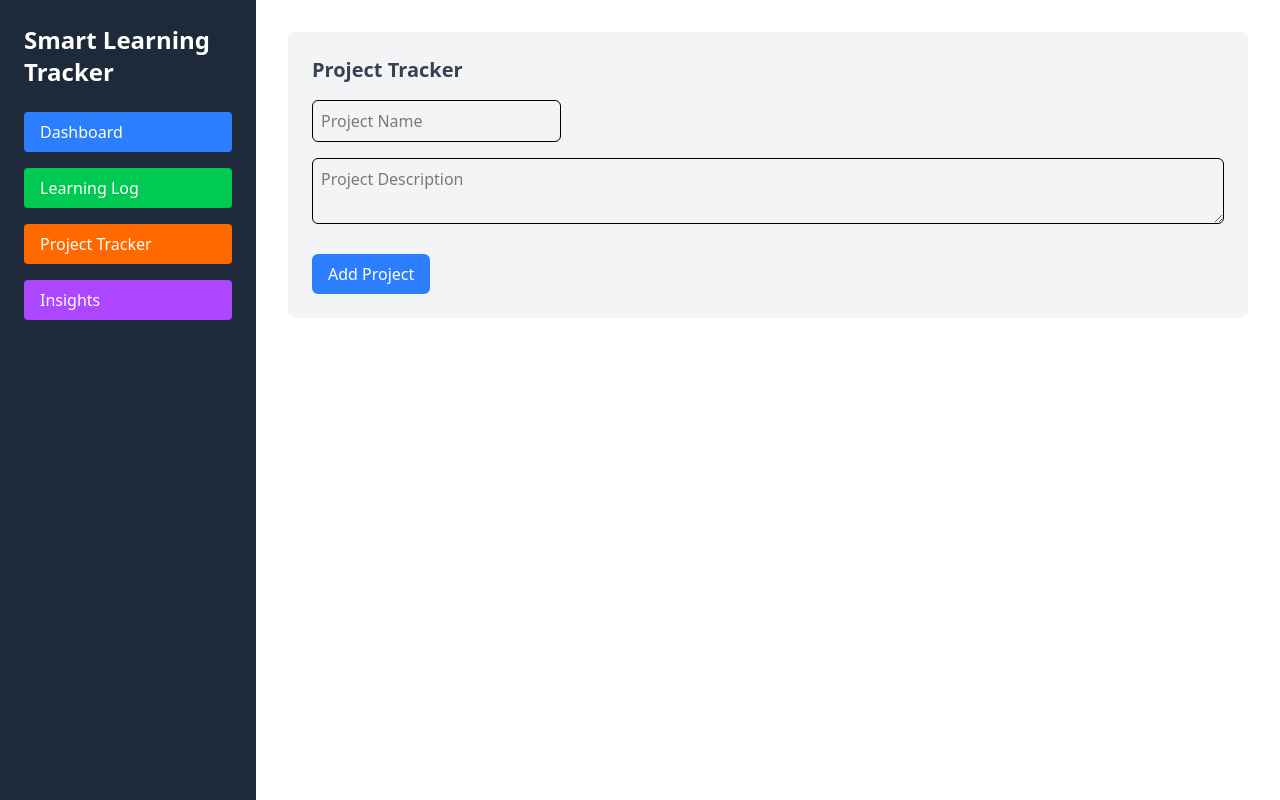
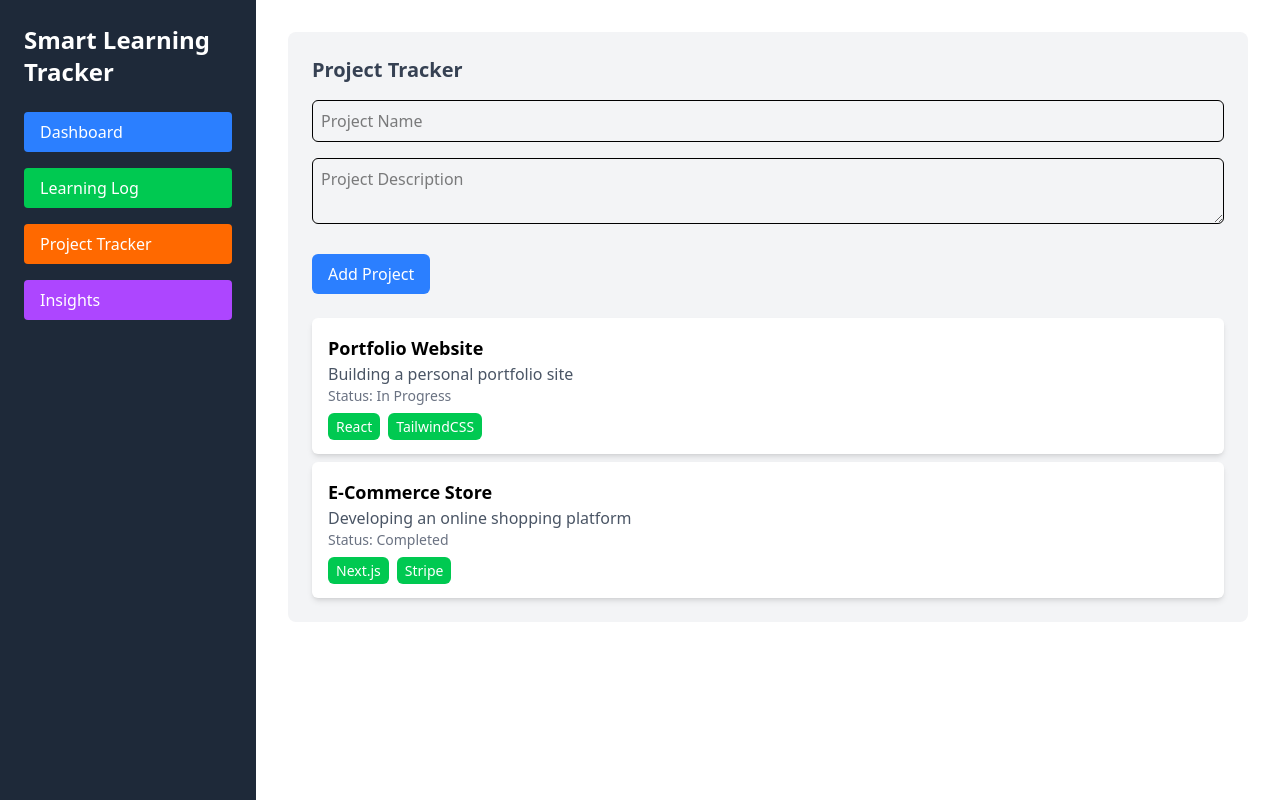
Before and after one commit to henriits/smartLearningTracker, a React (Vite) app: page /project-tracker in a window 1280 px wide. Built offline with nearby package versions, Linux system fonts and the light colour scheme.

Commit message:
feat: enhance Project and Dashboard components with project details and conditional rendering

```diff
--- a/src/App.tsx
+++ b/src/App.tsx
@@ -5,15 +5,35 @@ import LearningLog from "./components/LearningLog";
 import ProjectTracker from "./components/ProjectTracker";
 import Insights from "./components/Insights";
 
+interface Project {
+  id: number;
+  name: string;
+  description: string;
+  status: "In Progress" | "Completed" | "On Hold";
+  tags: string[];
+}
+
 function App() {
   const [logs, setLogs] = useState<any[]>([
     { text: "Learned React hooks!", tags: ["React"] },
     { text: "Explored TypeScript generics.", tags: ["TypeScript"] },
   ]);
 
-  const [projects, setProjects] = useState<any[]>([
-    { id: 1, name: "Portfolio Website", status: "In Progress" },
-    { id: 2, name: "E-Commerce Store", status: "Completed" },
+  const [projects, setProjects] = useState<Project[]>([
+    {
+      id: 1,
+      name: "Portfolio Website",
+      status: "In Progress",
+      description: "Building a personal portfolio site",
+      tags: ["React", "TailwindCSS"],
+    },
+    {
+      id: 2,
+      name: "E-Commerce Store",
+      status: "Completed",
+      description: "Developing an online shopping platform",
+      tags: ["Next.js", "Stripe"],
+    },
   ]);
 
   return (
@@ -61,7 +81,12 @@ function App() {
             />
 
             <Route path="/learning-log" element={<LearningLog logs={logs} />} />
-            <Route path="/project-tracker" element={<ProjectTracker />} />
+            <Route
+              path="/project-tracker"
+              element={
+                <ProjectTracker projects={projects} setProjects={setProjects} />
+              }
+            />
             <Route path="/insights" element={<Insights logs={logs} />} />
           </Routes>
         </main>
--- a/src/components/Dashboard.tsx
+++ b/src/components/Dashboard.tsx
@@ -109,11 +109,15 @@ const Dashboard = ({
         {/* Project Summary */}
         <div className="bg-gray-100 shadow-md rounded-lg p-4">
           <h3 className="text-xl font-semibold">Ongoing Projects</h3>
-          {projects.map((project) => (
-            <p key={project.id} className="text-blue-500">
-              {project.name} - {project.status}
-            </p>
-          ))}
+          {projects.length === 0 ? (
+            <p className="text-gray-500">No active projects yet.</p>
+          ) : (
+            projects.map((project) => (
+              <p key={project.id} className="text-blue-500">
+                {project.name} - {project.status}
+              </p>
+            ))
+          )}
         </div>
 
         {/* Achievements */}
--- a/src/components/ProjectTracker.tsx
+++ b/src/components/ProjectTracker.tsx
@@ -8,12 +8,17 @@ interface Project {
   tags: string[];
 }
 
-const ProjectTracker = () => {
-  const [projects, setProjects] = useState<Project[]>([]);
+const ProjectTracker = ({
+  projects,
+  setProjects,
+}: {
+  projects: Project[];
+  setProjects: (projects: Project[]) => void;
+}) => {
   const [newProject, setNewProject] = useState({ name: "", description: "" });
 
   const addProject = () => {
-    if (!newProject.name) return;
+    if (!newProject.name.trim()) return;
     setProjects([
       ...projects,
       {
@@ -21,7 +26,7 @@ const ProjectTracker = () => {
         name: newProject.name,
         description: newProject.description,
         status: "In Progress",
-        tags: ["React", "UI/UX"], // Example default tags
+        tags: ["React", "UI/UX"], // Default tags
       },
     ]);
     setNewProject({ name: "", description: "" });
@@ -31,12 +36,12 @@ const ProjectTracker = () => {
     <div className="container mx-auto p-6 bg-gray-100 rounded-lg">
       <h2 className="text-xl font-semibold text-gray-700">Project Tracker</h2>
 
+      {/* Add Project Form */}
       <div className="mt-4 space-y-4">
-        {/* Add Project Form */}
         <input
           type="text"
           placeholder="Project Name"
-          className="p-2 border rounded-md"
+          className="p-2 border rounded-md w-full"
           value={newProject.name}
           onChange={(e) =>
             setNewProject({ ...newProject, name: e.target.value })
@@ -56,8 +61,10 @@ const ProjectTracker = () => {
         >
           Add Project
         </button>
+      </div>
 
-        {/* Display Projects */}
+      {/* Display Projects */}
+      <div className="mt-6">
         {projects.map((project) => (
           <div
             key={project.id}
```
